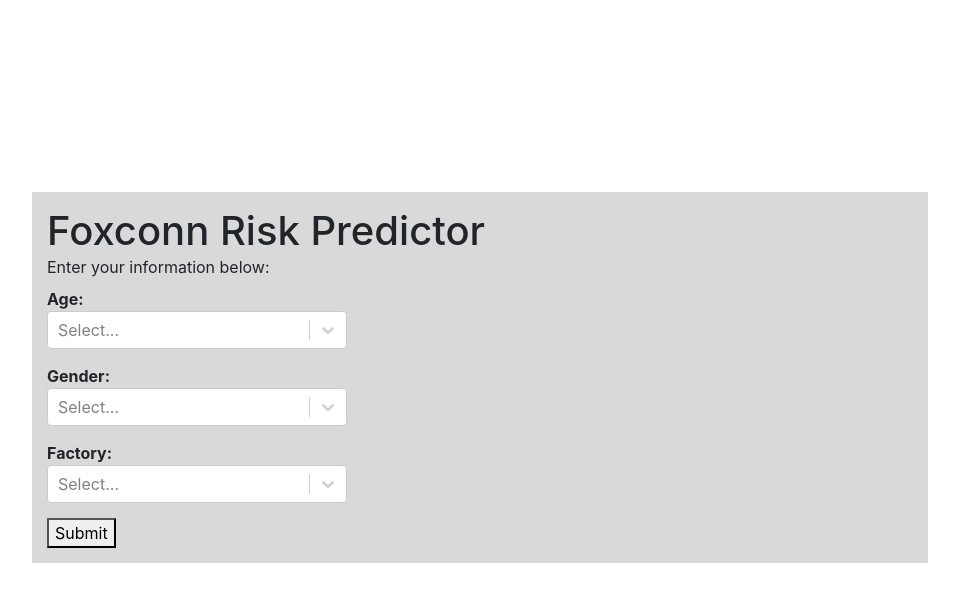
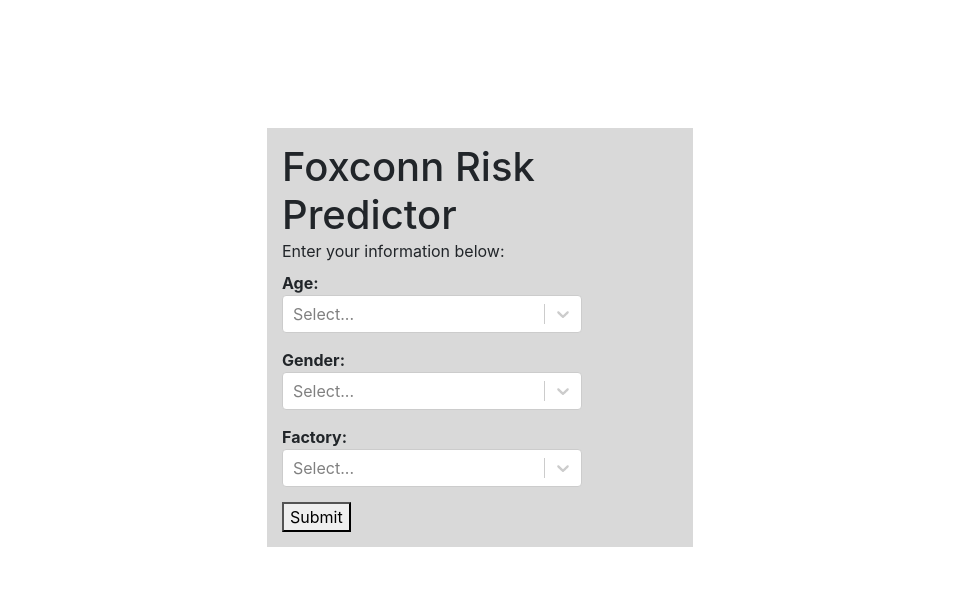
Before and after one commit to hayleympearson/foxconn_risk_predictor, a React (Create React App) app in the folder my-app/: page / in a window 1280 px wide. Shown: the top 602 px of the page, without its empty margins (160-1119 px from the left). Built offline with nearby package versions, Linux system fonts and the light colour scheme.

Commit message:
fixed formatting

```diff
--- a/my-app/src/App.css
+++ b/my-app/src/App.css
@@ -1,8 +1,8 @@
 .App {
-  border: 5px;
-  margin-top: 15%;
-  margin-left: 15%;
-  margin-right: 15%;
+  width: 426px;
+  margin-top: 10%;
+  margin-left: auto;
+  margin-right: auto;
   padding: 15px;
   align-content: center;
   background-color: #d9d9d9;
```
